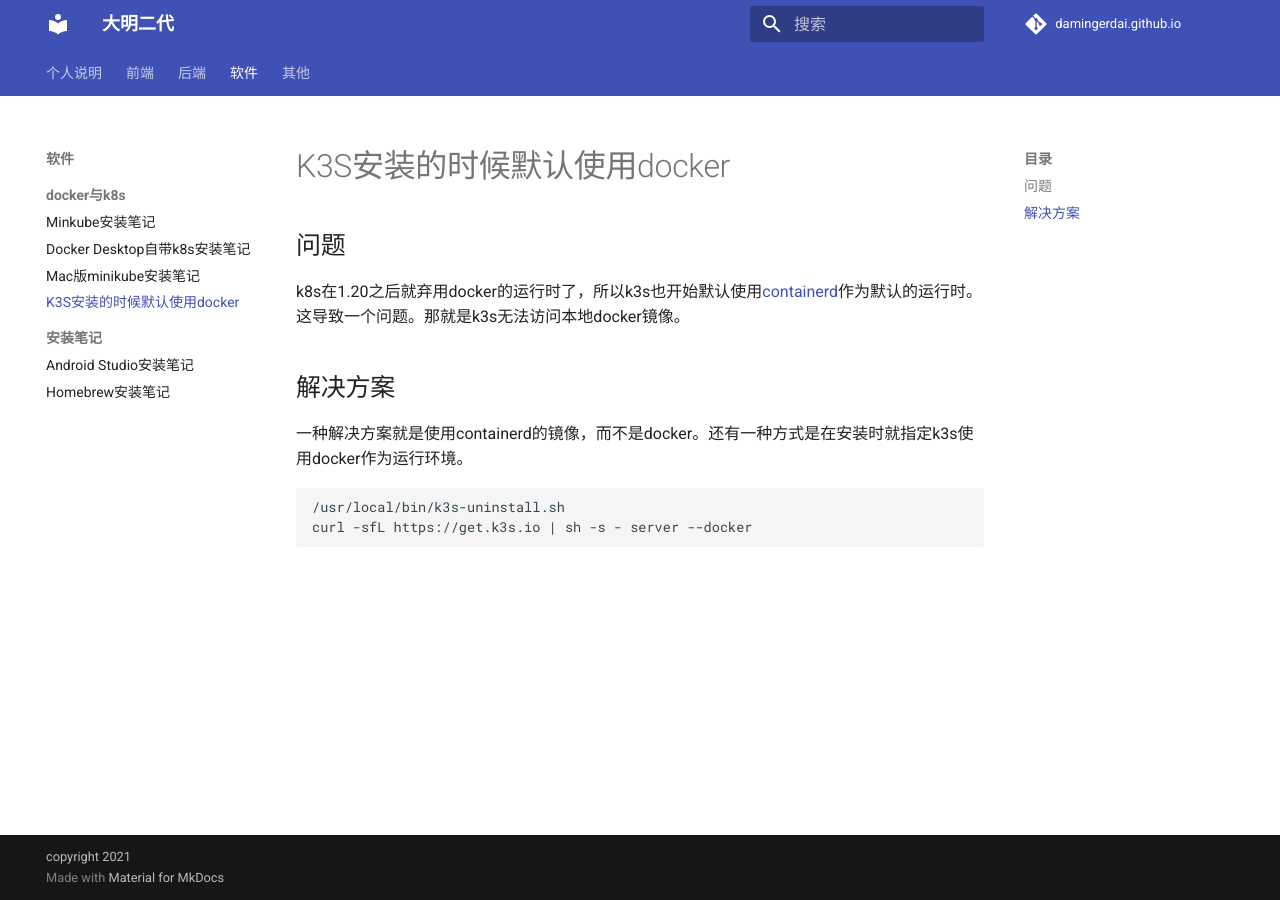
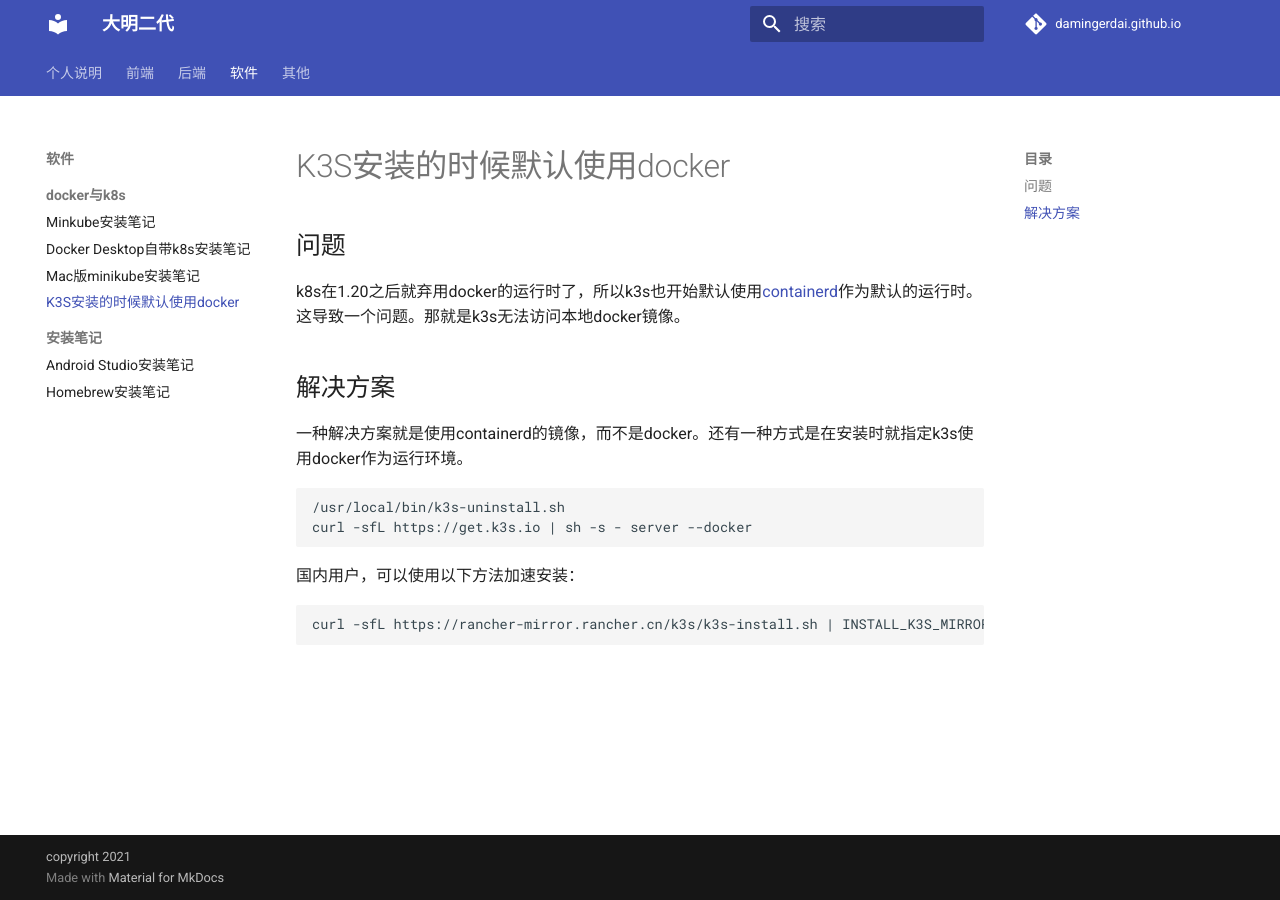
Before and after one commit to damingerdai/damingerdai.github.io, an MkDocs documentation site: the page built from docs/software/k8s/k3s-install-with-docker.md, in a window 1280 px wide. Built offline with MkDocs 1.6.1 and Material for MkDocs 9.7.7, drawn with Linux system fonts in a browser that asks for light colours; comment, search, counter and statistics services are not loaded.

Commit message:
docs: 提供k3s国内安装脚本

````diff
--- a/docs/software/k8s/k3s-install-with-docker.md
+++ b/docs/software/k8s/k3s-install-with-docker.md
@@ -13,3 +13,9 @@ k8s在1.20之后就弃用docker的运行时了，所以k3s也开始默认使用[
 /usr/local/bin/k3s-uninstall.sh
 curl -sfL https://get.k3s.io | sh -s - server --docker
 ```
+
+国内用户，可以使用以下方法加速安装：
+
+```
+curl -sfL https://rancher-mirror.rancher.cn/k3s/k3s-install.sh | INSTALL_K3S_MIRROR=cn sh -s - server --docker
+```
````
